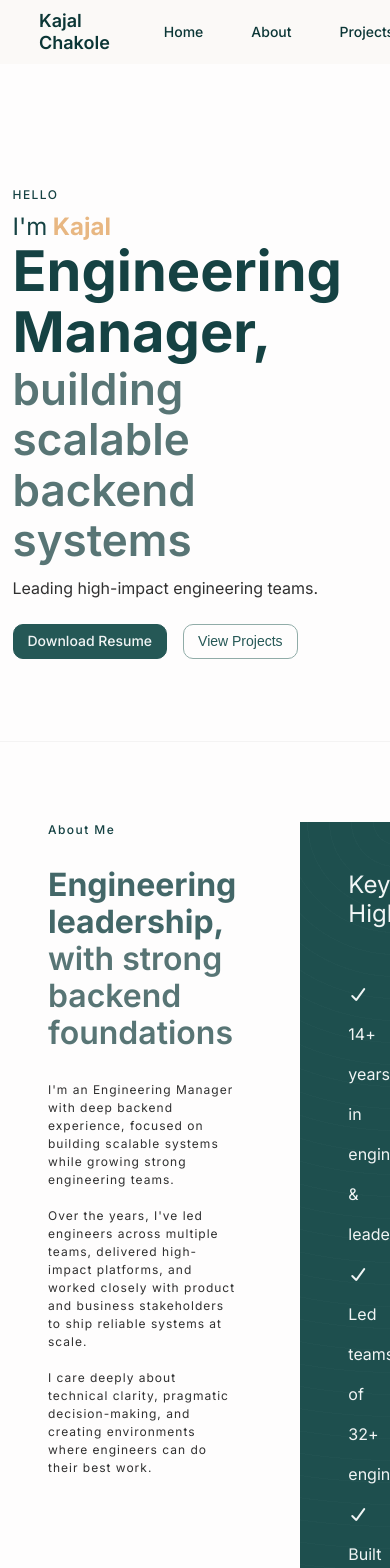
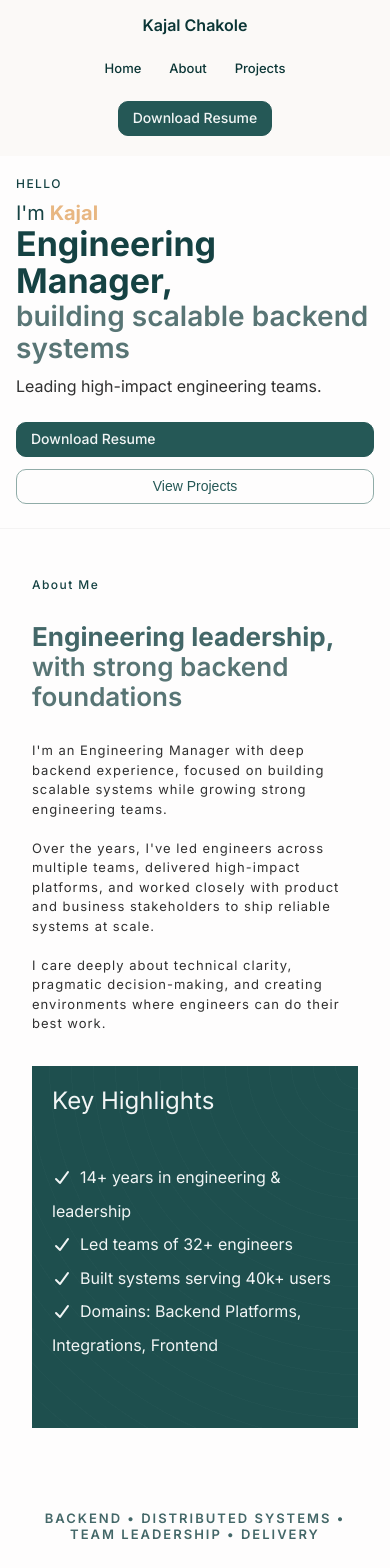
Before and after one commit to kajalchakole/portfolio-website, a React (Vite) app: page / in a window 390 px wide. Shown: the top 1568 px of the page. Built offline with nearby package versions, Linux system fonts and the light colour scheme.

Commit message:
Tuned the layout to scale cleanly across laptop, tablet, and phone breakpoints by adding responsive spacing/typography rules, wrapping the navbar, and stacking grids/cards on smaller widths. Main changes are in the layout CSS plus a small class hook in the navbar for targeting the CTA.

```diff
--- a/src/components/layout/Navbar.jsx
+++ b/src/components/layout/Navbar.jsx
@@ -31,19 +31,19 @@ const Navbar = function () {
                         Projects
                     </button>
                 </div>
-{/*
+                {/*
                 <div className="nav-link">
                     <Link to="/blog">
                         Blog
                     </Link>
-                </div>
-                <div className="nav-link">
-                    <Link to="/contact">
-                        Contact
-                    </Link>
+                </div>*/}
+                {/* <div className="nav-link">
+                    <button type="button" onClick={() => scrollToSection('contact')}>
+                        Contact Me
+                    </button>
                 </div> */}
             </div>
-            <div className="nav-content">
+            <div className="nav-content nav-cta">
                 <Button name="Download Resume" type="primary" href={Resume} download />
             </div>
         </div>
--- a/src/components/layout/navbar.css
+++ b/src/components/layout/navbar.css
@@ -5,6 +5,7 @@
     justify-content: space-between;
     align-items: center;
     height: 64px;
+    min-height: 64px;
     padding-left: 24px;
     padding-right: 32px;
     position: fixed;
@@ -12,6 +13,8 @@
     left: 0;
     right: 0;
     z-index: 1000;
+    gap: 8px;
+    flex-wrap: wrap;
 }
 
 .nav-content {
@@ -29,6 +32,8 @@
 .nav-links {
     display: flex;
     justify-content: space-evenly;
+    flex-wrap: wrap;
+    gap: 8px;
 }
 
 .nav-link {
@@ -51,3 +56,50 @@
 .nav-link button:hover {
     text-decoration: underline;
 }
+
+@media (max-width: 1024px) {
+    .nav-bar {
+        padding-left: 16px;
+        padding-right: 16px;
+    }
+
+    .nav-link {
+        padding: 0 14px;
+    }
+}
+
+@media (max-width: 720px) {
+    .nav-bar {
+        height: auto;
+        padding-top: 8px;
+        padding-bottom: 12px;
+        justify-content: center;
+    }
+
+    .nav-content {
+        padding: 8px 12px;
+    }
+
+    .nav-links {
+        width: 100%;
+        justify-content: center;
+        row-gap: 6px;
+    }
+
+    .nav-cta {
+        width: 100%;
+        display: flex;
+        justify-content: center;
+    }
+}
+
+@media (max-width: 520px) {
+    .logo {
+        font-size: 16px;
+    }
+
+    .nav-link {
+        padding: 0 10px;
+        font-size: 13px;
+    }
+}
--- a/src/pages/about.css
+++ b/src/pages/about.css
@@ -35,12 +35,6 @@
     letter-spacing: 1px;
     color: var(--gray-light-text);
     max-width: 560px;
-}
-
-@media (max-width: 768px) {
-    .summary {
-        font-size: 12px;
-    }
 }
 
 .tech-strip {
@@ -88,3 +82,48 @@
     font-weight: 900;
     margin-right: 8px;
 }
+
+@media (max-width: 900px) {
+    .about-container {
+        padding: 64px 20px 80px;
+        margin-top: 0;
+        gap: 40px;
+    }
+
+    .about-grid {
+        grid-template-columns: 1fr;
+        gap: 32px;
+    }
+
+    .about-col-right {
+        padding: 28px;
+    }
+
+    .summary {
+        max-width: 100%;
+        font-size: 13px;
+    }
+
+    .tech-strip {
+        font-size: 13px;
+        text-align: center;
+    }
+
+    .highlight-keys {
+        line-height: 2.1;
+    }
+}
+
+@media (max-width: 520px) {
+    .about-container {
+        padding: 48px 16px 64px;
+    }
+
+    .about-sub-header {
+        font-size: 26px;
+    }
+
+    .about-col-right {
+        padding: 20px;
+    }
+}
--- a/src/pages/hero.css
+++ b/src/pages/hero.css
@@ -1,14 +1,3 @@
-@media (max-width: 768px) {
-    .hero-content {
-        grid-template-columns: 1fr;
-    }
-
-
-    .hero-col-right {
-        display: none;
-    }
-}
-
 .hero {
     display: flex;
     flex-direction: row;
@@ -91,3 +80,55 @@
 .hero-col-right::after {
     left: 25%;
 }
+
+@media (max-width: 1024px) {
+    .hero-content,
+    .two-col-grid {
+        gap: 32px;
+    }
+
+    .hero-intro-row-2 {
+        font-size: 20px;
+    }
+}
+
+@media (max-width: 900px) {
+    .hero-content {
+        grid-template-columns: 1fr;
+    }
+
+    .hero-col-right {
+        display: none;
+    }
+}
+
+@media (max-width: 720px) {
+    .hero {
+        min-height: auto;
+        padding: 48px 0 24px;
+    }
+
+    .hero-intro-row-4 {
+        max-width: 100%;
+    }
+
+    .hero-button-bar {
+        flex-wrap: wrap;
+    }
+}
+
+@media (max-width: 520px) {
+    .hero-content,
+    .two-col-grid {
+        padding: 0 16px;
+    }
+
+    .hero-button-bar {
+        gap: 12px;
+    }
+
+    .hero-button-bar .button {
+        width: 100%;
+        justify-content: center;
+    }
+}
--- a/src/pages/projects.css
+++ b/src/pages/projects.css
@@ -6,6 +6,7 @@
 .projects-section {
     max-width: 1200px;
     margin: 0 auto;
+    padding: 0 24px;
 }
 
 .projects-title {
@@ -126,3 +127,42 @@
     color: var(--primary-bg-color);
   }
 }
+
+@media (max-width: 768px) {
+  .project-page {
+    margin: 64px 0;
+  }
+
+  .projects-title {
+    font-size: 28px;
+  }
+
+  .project-minimal {
+    padding: 28px;
+    gap: 28px;
+  }
+
+  .project-statement {
+    font-size: 24px;
+  }
+
+  .project-meta {
+    flex-wrap: wrap;
+    gap: 18px 28px;
+  }
+}
+
+@media (max-width: 520px) {
+  .projects-section {
+    padding: 0 16px;
+  }
+
+  .project-minimal {
+    padding: 22px;
+    border-radius: 22px;
+  }
+
+  .project-statement {
+    font-size: 20px;
+  }
+}
--- a/src/styles/global.css
+++ b/src/styles/global.css
@@ -8,12 +8,24 @@ body {
     overflow-y: auto;
 }
 
+*,
+*::before,
+*::after {
+    box-sizing: border-box;
+}
+
+img {
+    max-width: 100%;
+    display: block;
+}
+
 #root {
     min-height: 100vh;
     font-family: var(--font-family);
     font-optical-sizing: auto;
     background-color: var(--primary-bg-color);
     padding-top: 64px;
+    overflow-x: hidden;
 }
 
 .heading {
@@ -64,3 +76,45 @@ body {
             transparent 22px);
     opacity: 0.25;
 }
+
+@media (max-width: 1024px) {
+    #root {
+        padding-top: 72px;
+    }
+
+    .heading {
+        font-size: 48px;
+    }
+
+    .sub-heading {
+        font-size: 38px;
+    }
+}
+
+@media (max-width: 720px) {
+    #root {
+        padding-top: 112px;
+    }
+
+    .heading {
+        font-size: 40px;
+    }
+
+    .sub-heading {
+        font-size: 32px;
+    }
+}
+
+@media (max-width: 520px) {
+    #root {
+        padding-top: 128px;
+    }
+
+    .heading {
+        font-size: 34px;
+    }
+
+    .sub-heading {
+        font-size: 28px;
+    }
+}
```
